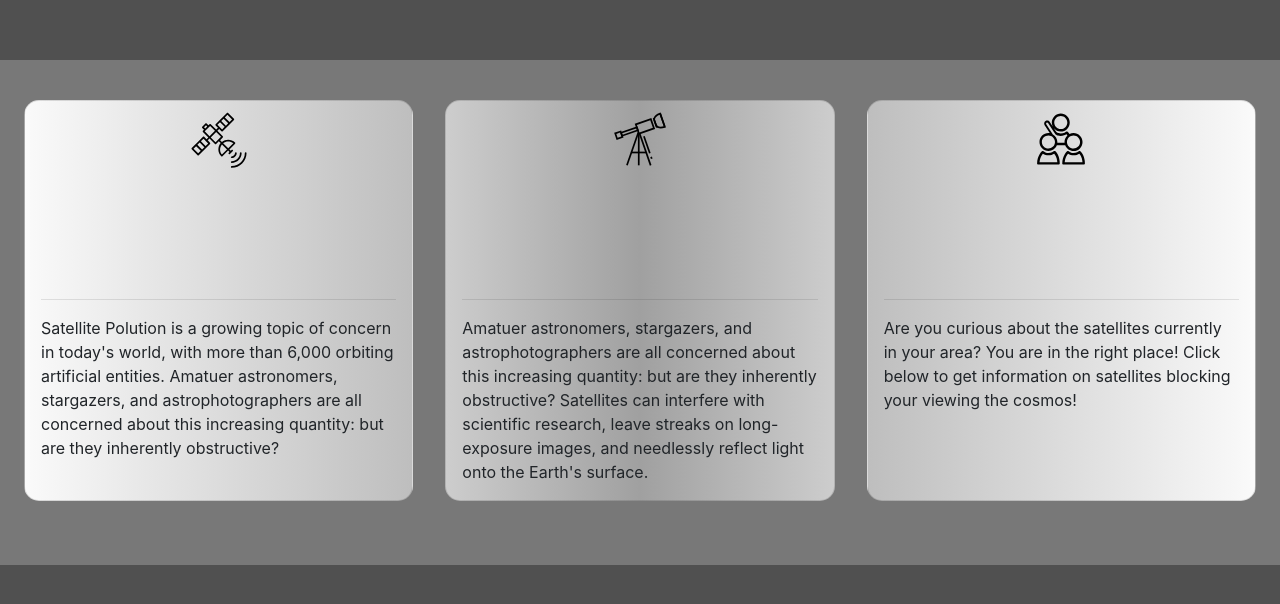
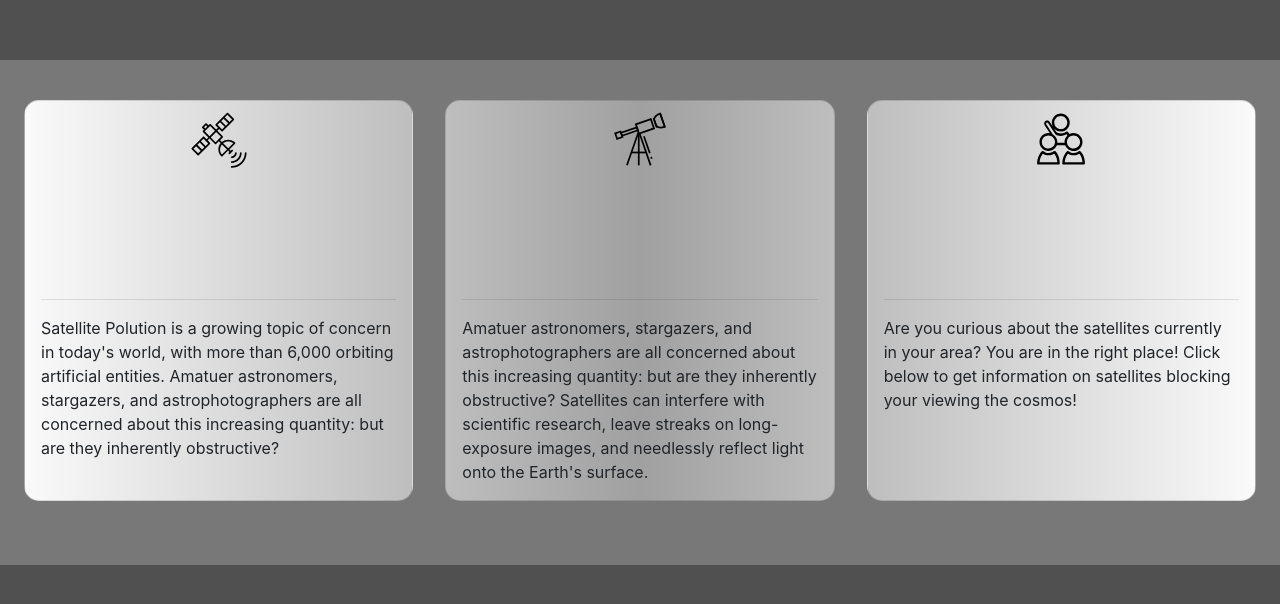
Before and after one commit to Spacener/HackCU_2021_Sevens, a website: page views/home.html in a window 1280 px wide. Shown: the part 740-1344 px from the top of the page. Drawn offline with nearby package versions, Linux system fonts and the light colour scheme; a script that the page names is missing; a web font is replaced by a local one.

Commit message:
Color fix

```diff
--- a/views/home.html
+++ b/views/home.html
@@ -79,7 +79,7 @@
             </p>
         </div>
 
-        <div class="card info-card ml-3 mr-3 px-3" style="background-image: linear-gradient(to right, rgb(205, 205, 205), rgb(160, 160, 160), rgb(205, 205, 205));">
+        <div class="card info-card ml-3 mr-3 px-3" style="background-image: linear-gradient(to right, rgb(190, 190, 190), rgb(160, 160, 160), rgb(190, 190, 190));">
             <div class="mt-1" style="display: flex; justify-content: center">
                 <img src="../images/telescope.svg" height="40%" width="40%">
             </div>
```
